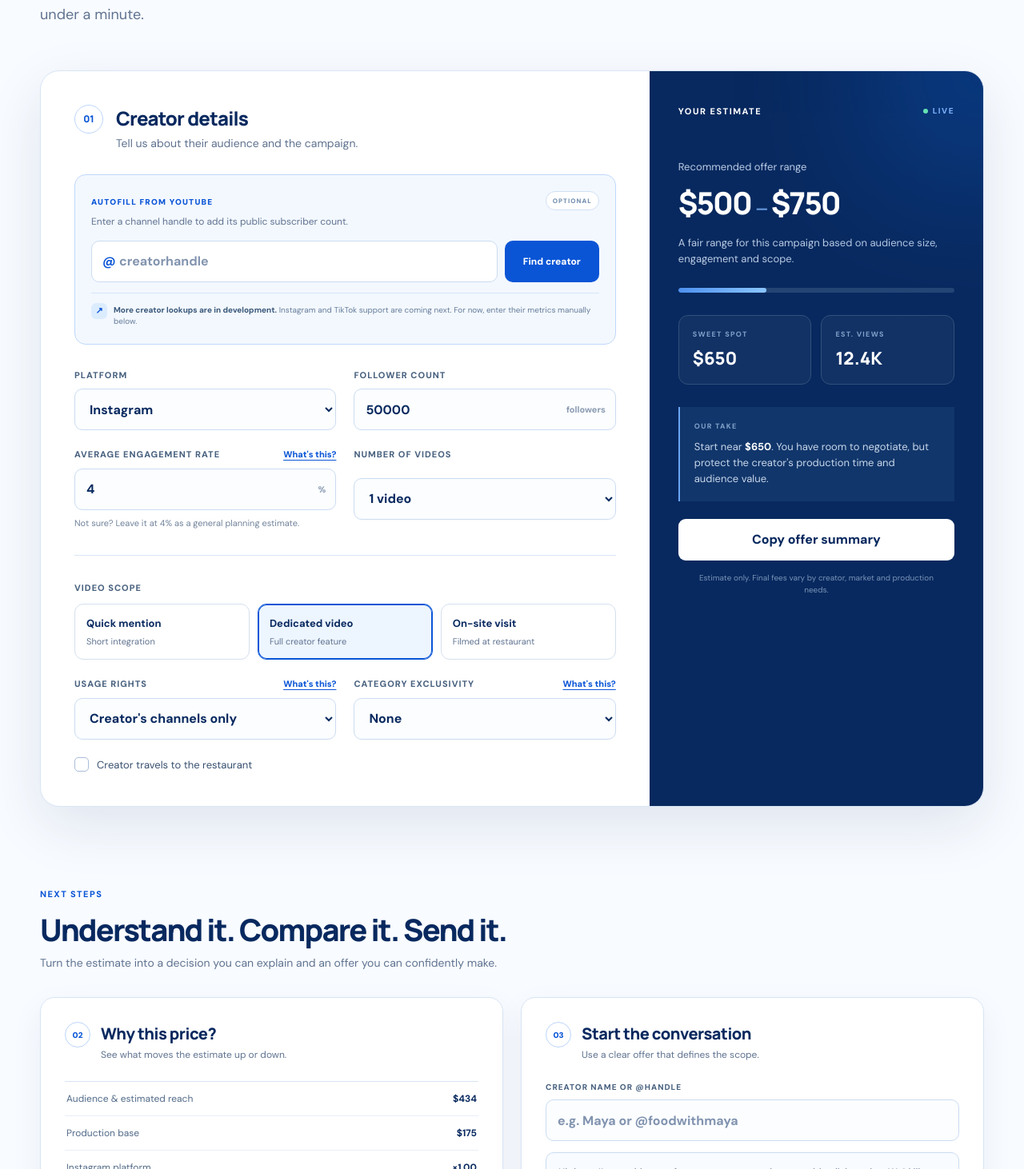
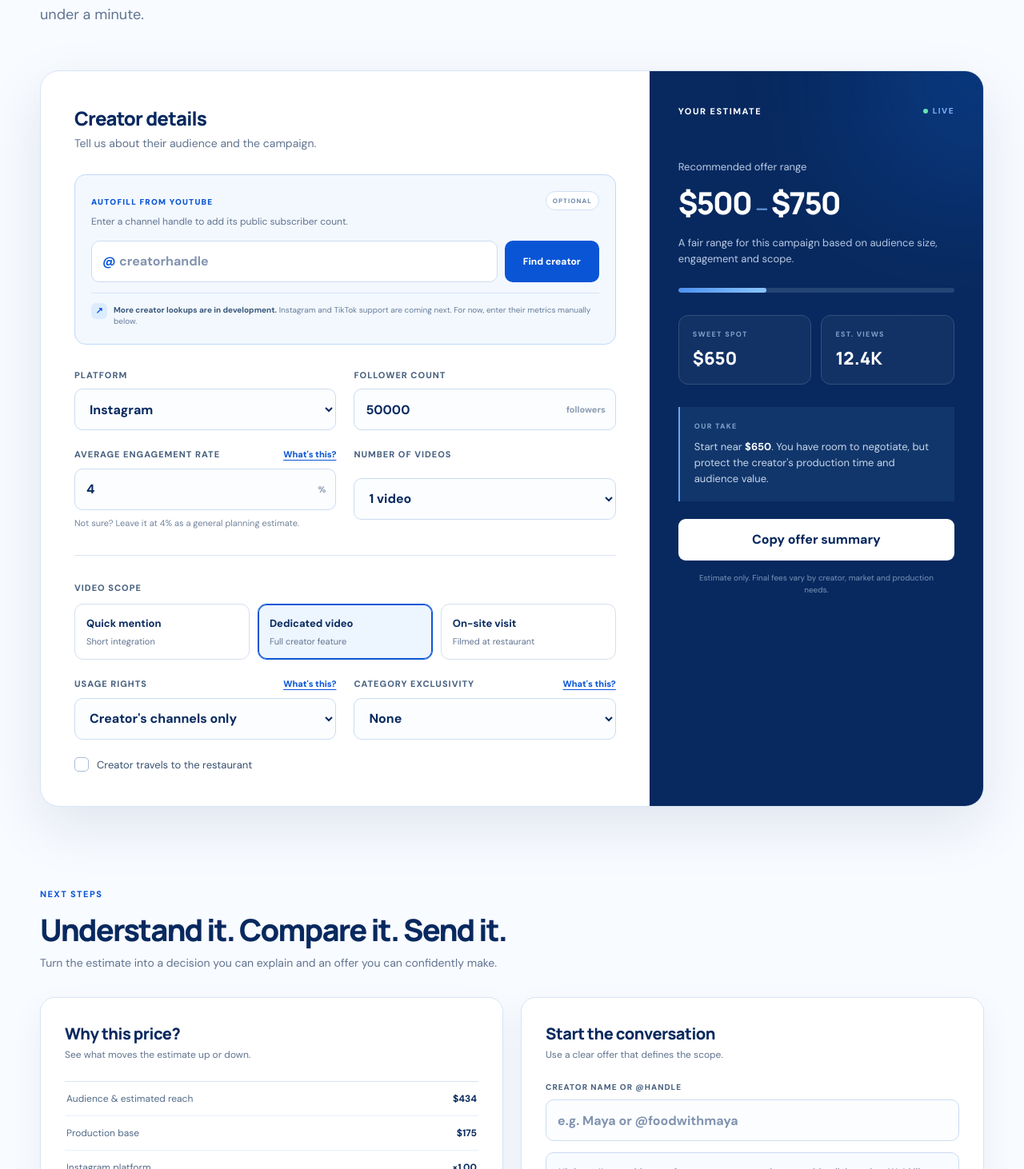
Before and after one commit to CarlosSecas1/platerate, a Next.js app: page / in a window 1280 px wide. Shown: the part 368-1830 px from the top of the page at 80% size. Built offline with nearby package versions, Linux system fonts and the light colour scheme; no server answers.

Commit message:
Remove numbered heading badges

```diff
--- a/app/globals.css
+++ b/app/globals.css
@@ -15,8 +15,7 @@ button,input,select { font:inherit; }
 .hero>p { max-width:590px; color:var(--muted); font-size:18px; line-height:1.65; margin:0; }
 .calculator { display:grid; grid-template-columns:minmax(0,1.55fr) minmax(340px,.85fr); background:#fff; border:1px solid var(--line); border-radius:24px; box-shadow:0 24px 70px rgba(8,41,95,.1); overflow:hidden; }
 .form-panel { padding:42px; }
-.panel-heading { display:flex; gap:16px; align-items:flex-start; }
-.panel-heading>span { color:var(--blue); font:800 12px var(--font-display); border:1px solid #bcd5fb; border-radius:50%; display:grid; place-items:center; width:36px; height:36px; }
+.panel-heading { display:block; }
 h2,h3,p { margin-top:0; }
 .panel-heading h2 { font:750 24px var(--font-display); margin:0 0 5px; letter-spacing:-.8px; }
 .panel-heading p { color:var(--muted); font-size:14px; margin:0; }
@@ -75,7 +74,7 @@ input:focus,select:focus { border-color:var(--blue); box-shadow:0 0 0 3px #dbeaf
 .section-heading { max-width:660px; margin-bottom:32px; }.section-heading>span,.comparison-heading>div>span { color:var(--blue); font-size:11px; font-weight:800; letter-spacing:1.4px; }.section-heading h2,.comparison-heading h2 { font:750 38px/1.08 var(--font-display); letter-spacing:-1.8px; margin:13px 0 10px; }.section-heading p,.comparison-heading p { color:var(--muted); font-size:14px; line-height:1.6; margin:0; }
 .tool-grid { display:grid; grid-template-columns:1fr 1fr; gap:22px; }
 .tool-card { padding:30px; border:1px solid var(--line); border-radius:18px; background:#fff; box-shadow:0 14px 40px rgba(8,41,95,.06); }
-.tool-card-heading { display:flex; align-items:flex-start; gap:13px; margin-bottom:24px; }.tool-card-heading>span { display:grid; place-items:center; flex:0 0 32px; width:32px; height:32px; color:var(--blue); border:1px solid #bcd5fb; border-radius:50%; font-size:10px; font-weight:850; }.tool-card-heading h3 { font:750 20px var(--font-display); letter-spacing:-.5px; margin:1px 0 4px; }.tool-card-heading p { color:var(--muted); font-size:12px; margin:0; }
+.tool-card-heading { margin-bottom:24px; }.tool-card-heading h3 { font:750 20px var(--font-display); letter-spacing:-.5px; margin:1px 0 4px; }.tool-card-heading p { color:var(--muted); font-size:12px; margin:0; }
 .breakdown-list { display:grid; gap:0; border-top:1px solid var(--line); }.breakdown-list div { display:flex; justify-content:space-between; gap:20px; padding:12px 2px; border-bottom:1px solid #e8eff8; }.breakdown-list span { color:#526b89; font-size:12px; }.breakdown-list b { font-size:12px; }
 .tool-note { margin:17px 0 0; color:#71839b; font-size:10px; line-height:1.55; }
 .mini-field { display:grid; gap:8px; }.mini-field>span { color:#48617f; font-size:10px; font-weight:800; letter-spacing:1px; text-transform:uppercase; }
--- a/app/page.tsx
+++ b/app/page.tsx
@@ -223,7 +223,7 @@ export default function Home() {
 
       <section className="calculator wrap" aria-label="Influencer price calculator">
         <div className="form-panel">
-          <div className="panel-heading"><span>01</span><div><h2>Creator details</h2><p>Tell us about their audience and the campaign.</p></div></div>
+          <div className="panel-heading"><div><h2>Creator details</h2><p>Tell us about their audience and the campaign.</p></div></div>
 
           <div className="creator-lookup">
             <div className="lookup-heading"><div><span>AUTOFILL FROM YOUTUBE</span><p>Enter a channel handle to add its public subscriber count.</p></div><i>OPTIONAL</i></div>
@@ -290,7 +290,7 @@ export default function Home() {
 
         <div className="tool-grid">
           <article className="tool-card breakdown-card">
-            <div className="tool-card-heading"><span>02</span><div><h3>Why this price?</h3><p>See what moves the estimate up or down.</p></div></div>
+            <div className="tool-card-heading"><div><h3>Why this price?</h3><p>See what moves the estimate up or down.</p></div></div>
             <div className="breakdown-list">
               <div><span>Audience &amp; estimated reach</span><b>{money(breakdown.creatorFee)}</b></div>
               <div><span>Production base</span><b>{money(breakdown.productionFee)}</b></div>
@@ -305,7 +305,7 @@ export default function Home() {
           </article>
 
           <article className="tool-card message-card">
-            <div className="tool-card-heading"><span>03</span><div><h3>Start the conversation</h3><p>Use a clear offer that defines the scope.</p></div></div>
+            <div className="tool-card-heading"><div><h3>Start the conversation</h3><p>Use a clear offer that defines the scope.</p></div></div>
             <label className="mini-field"><span>Creator name or @handle</span><input value={comparisonName} onChange={(e) => setComparisonName(e.target.value)} placeholder="e.g. Maya or @foodwithmaya" /></label>
             <textarea readOnly value={negotiationMessage} aria-label="Generated negotiation message" />
             <button className="primary-action" type="button" onClick={copyNegotiationMessage}>{messageCopied ? "Copied to clipboard ✓" : "Copy negotiation message"}</button>
```
